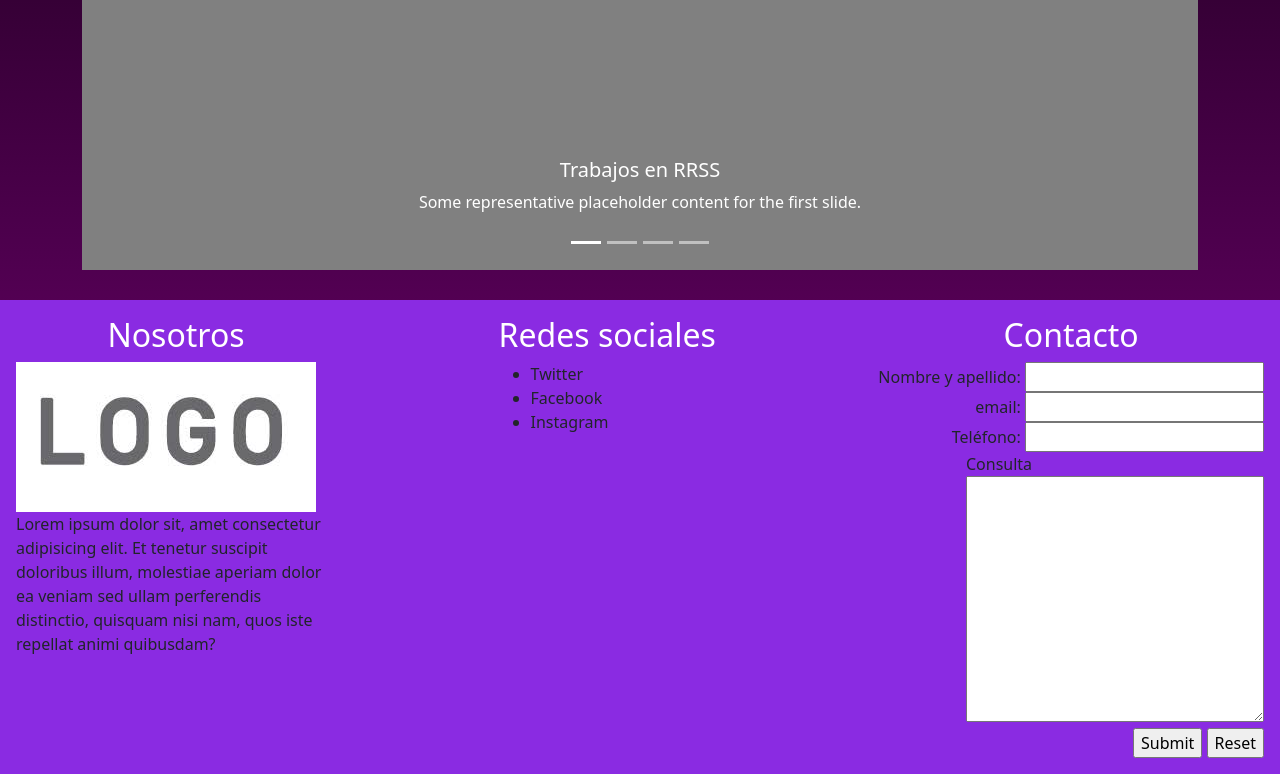
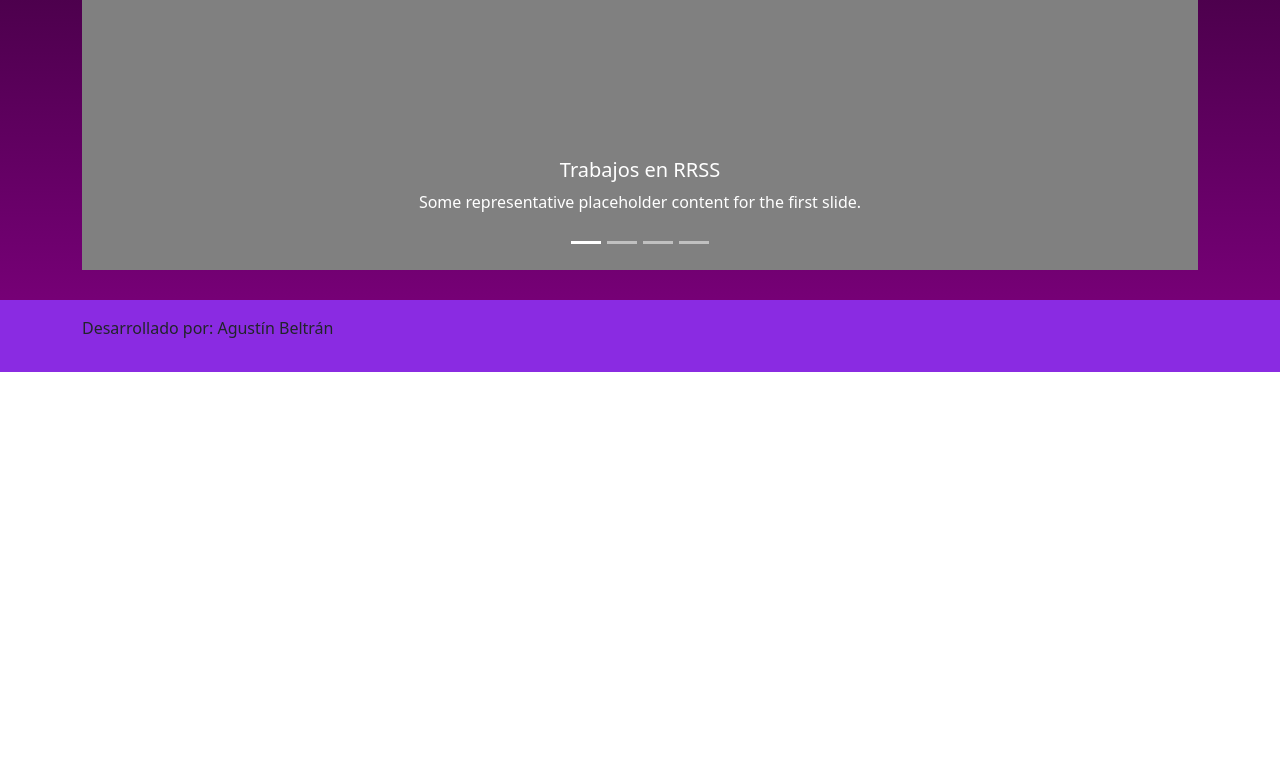
Before and after one commit to eskart/Tareas-CH-Beltran, a plain HTML site: page index.html in a window 1280 px wide. Shown: the part 564-1338 px from the top of the page. After the commit the page ends 936 px from the top, so only its background shows below. Drawn offline with nearby package versions, Linux system fonts and the light colour scheme.

Commit message:
new footer

```diff
--- a/index.html
+++ b/index.html
@@ -98,50 +98,11 @@
 
     <!-- FOOTER ------------------------------------------------------------------------------------------------------------------------------------------------------------------------------------ -->
     <footer>
-        <!-- NOSOTROS  -------------------------------------------------------------------------------- -->
-        <section>
-            <h2>Nosotros</h2>
-            <img src="./images/logo.jpg" alt="PX project">
-            <p>Lorem ipsum dolor sit, amet consectetur adipisicing elit. Et tenetur suscipit doloribus illum, molestiae aperiam dolor ea veniam sed ullam perferendis distinctio, quisquam nisi nam, quos iste repellat animi quibusdam?</p>
-        </section>
-
-        <!-- RRSS  -------------------------------------------------------------------------------- -->
-        <section>
-            <h2>Redes sociales</h2>
-            <ul>
-                <li>Twitter</li>
-                <li>Facebook</li>
-                <li>Instagram</li>
-            </ul>
-        </section>
-
-        <!-- CONTACTO  -------------------------------------------------------------------------------- -->
-        <section id="contacto">
-            <h2>Contacto</h2>
-            <form>
-                <div>
-                    <label for="form-nombre">Nombre y apellido: </label>
-                    <input type="text" id="form-nombre">
-                </div>
-                <div>
-                    <label for="form-mail">email: </label>
-                    <input type="email" id="form-mail">
-                </div>
-                <div>
-                    <label for="form-fono">Teléfono: </label>
-                    <input type="tel" id="form-fono">
-                </div>
-                <div>
-                    <div><label for="form-consulta">Consulta</label></div>
-                    <textarea name="" id="form-consulta" cols="30" rows="10"></textarea>
-                </div>
-                <div>
-                    <input type="submit">
-                    <input type="reset">
-                </div>
-            </form>
-        </section>
-
+        <div class="container">
+            <div class="row">
+                <div class="col-6"><p>Desarrollado por: Agustín Beltrán</p></div>
+            </div>
+        </div>
     </footer>
 
     <script src="./js/bootstrap.js"></script>
```
